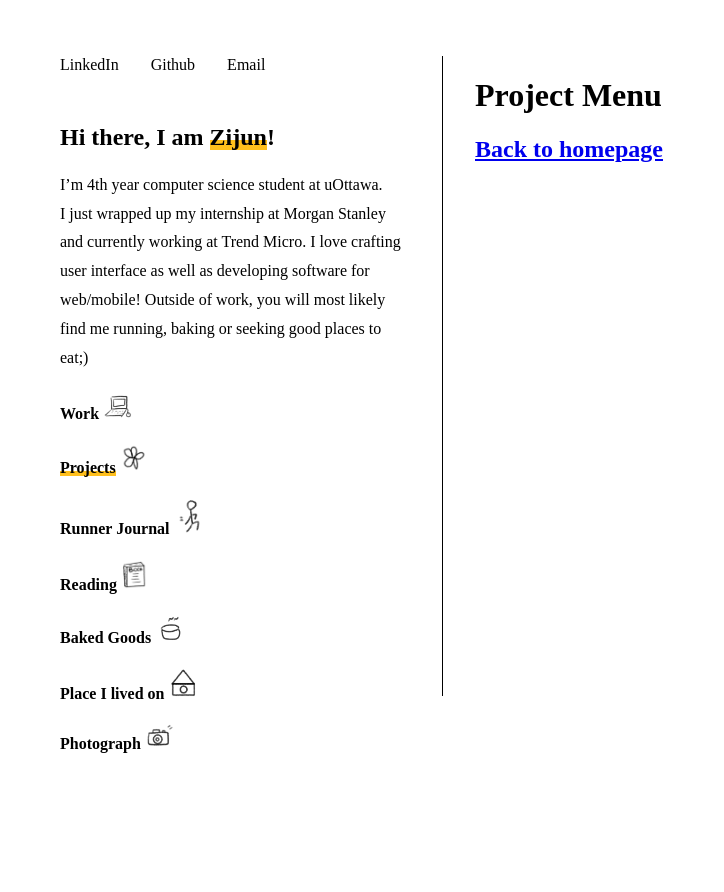
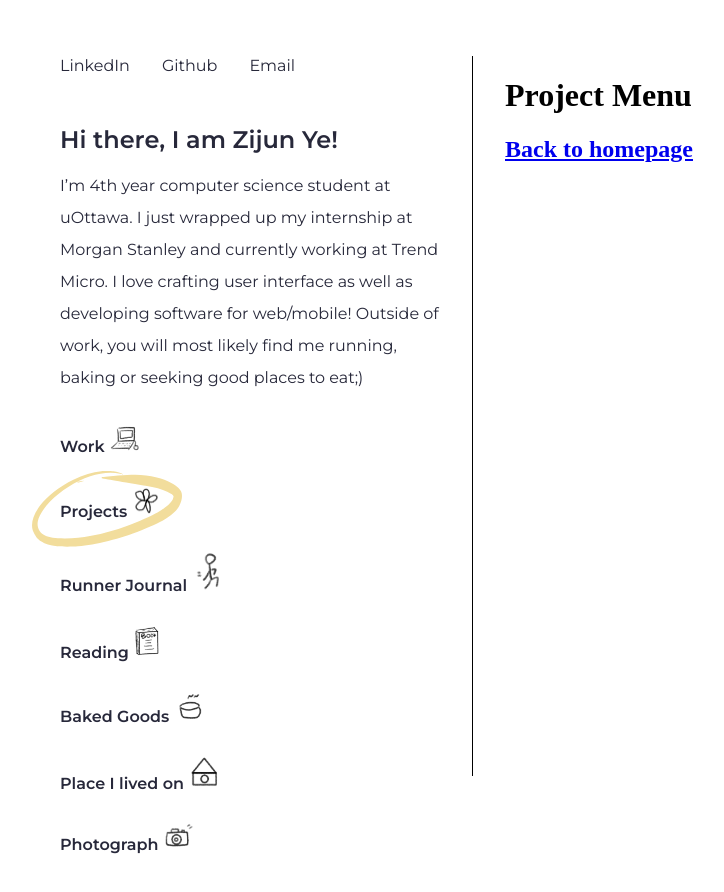
Before and after one commit to ZijunYe/jun-portfolio, a Next.js app in the folder nextjs-blog/: page /projects/menu in a window 1280 px wide. Shown: the top 892 px of the page, without its empty margins (28-752 px from the left). Built offline with nearby package versions, Linux system fonts and the light colour scheme.

Commit message:
add marker drawing graphic to nav

```diff
--- a/nextjs-blog/pages/bake/menu.js
+++ b/nextjs-blog/pages/bake/menu.js
@@ -4,7 +4,6 @@ import Layout from '../components/layout';
 export default function Menu(){
     return(
         <Layout>
-
             <h2>Coming soon!</h2>
             <h3>
                 <Link href="/">Back to homepage</Link>
--- a/nextjs-blog/pages/components/layout.module.css
+++ b/nextjs-blog/pages/components/layout.module.css
@@ -8,7 +8,7 @@
 
   .vertical{
     border-left:1px solid black;
-    height:80vh;
+    height:90vh;
     overflow-y:auto;
 
   }
@@ -31,6 +31,7 @@
       height:0;
       width: 80vh;
       overflow-x:auto;
+      margin-top: 80px;
       /* margin-right: 2em; */
     }
 
--- a/nextjs-blog/pages/components/navBar.js
+++ b/nextjs-blog/pages/components/navBar.js
@@ -1,7 +1,10 @@
+import Head from 'next/head';
 import { useState } from 'react';
 import styles from './navbar.module.css';
 import Link from 'next/link';
 import { usePathname } from 'next/navigation';
+// import underlineSVG from '../../public/graphic/LineMarker.svg';
+// import i from '/graphic/LineMarker.svg';
 
 export default function NavBar(){
     const pathname = usePathname();
@@ -14,13 +17,24 @@ export default function NavBar(){
     };
 
     return <div className={styles.intro}>
+
+       <Head>
+        <title>Zijun Portfolio</title>
+        <link rel="icon" href="/ZijunYe.ico" />
+      </Head>
         <div className={styles.contact}>
         <a className="link" href="https://www.linkedin.com/in/zijunye/">LinkedIn</a>
         <a className="link" href="https://github.com/ZijunYe">Github</a>
         <a className="link" href="mailto:zye072@uottawa.ca">Email</a>
         </div>
-      <h2>Hi there, I am <span className={styles.deco}>Zijun</span>!</h2>
-      <p> I’m 4th year computer science student at uOttawa. <br/>
+
+        <div className={styles.title}>
+            <h2>Hi there, I am Zijun Ye!</h2>
+            {/* <img src= "/graphic/LineMarker.svg" alt="Underline" className={styles.underline}/>  */}
+
+        </div>
+
+      <p> I’m 4th year computer science student at uOttawa.
       I just wrapped up my internship at Morgan Stanley and currently working at Trend Micro.
       I love crafting user interface as well as developing software for web/mobile!
       Outside of work, you will most likely find me running, baking or seeking good places to eat;)
@@ -29,55 +43,79 @@ export default function NavBar(){
         work / Reading / Running Journal / Projects / Baked Goods / Place I lived on / photograph
       */}
 
+      <div className={styles.nav}>
         <h4 className={styles.item}>
-        <Link className={name === 'work' ? `${styles.links} ${styles.selectedLink}` : styles.links} href="/work/menu" onClick={() => handleLinkClick('work')}>
-          Work
-        </Link>
+              <Link className={styles.links} href="/work/menu">Work</Link>
               <img src="/work-icon.png" alt="Work Icon" />
             </h4>
+            {name=='work' && <img src= "/graphic/OvalMarker.svg" alt="circle" className={styles.circle1}/>}
+      </div>
 
+
+      <div className={styles.nav}>
         <h4 className={styles.item}>
-        <Link className={name === 'projects' ? `${styles.links} ${styles.selectedLink}` : styles.links} href="/projects/menu" onClick={() => handleLinkClick('projects')}>
+          <Link className={styles.links}  href="/projects/menu">
             Projects
           </Link>
           <img src="/project-icon.png"></img>
         </h4>
+        {name === 'projects' && <img src= "/graphic/OvalMarker.svg" alt="circle" className={styles.circle2}/>}
+      </div>
 
+      <div className={styles.nav}>
         <h4 className={styles.item}>
-        <Link className={name === 'running' ? `${styles.links} ${styles.selectedLink}` : styles.links} href="/running/journal" onClick={() => handleLinkClick('run')}>
+          <Link className={styles.links} href="/running/journal">
             Runner Journal
           </Link>
           <img src="/running-icon.png"></img>
         </h4>
+        {name === 'running' && <img src= "/graphic/OvalMarker.svg" alt="circle" className={styles.circle3}/>}
+      </div>
 
 
+      <div className={styles.nav}>
         <h4 className={styles.item}>
-        <Link className={name === 'reading' ? `${styles.links} ${styles.selectedLink}` : styles.links} href="/reading/book" onClick={() => handleLinkClick('read')}>
+          <Link className={styles.links} href="/reading/book" >
             Reading
           </Link>
           <img src="/reading-icon.png"></img>
         </h4>
+        {name === 'reading' && <img src= "/graphic/OvalMarker.svg" alt="circle" className={styles.circle4}/>}
+      </div>
 
+
+      <div className={styles.nav}>
         <h4 className={styles.item}>
-        <Link className={name === 'bake' ? `${styles.links} ${styles.selectedLink}` : styles.links} href="/bake/menu" onClick={() => handleLinkClick('bake')}>
+          <Link className={styles.links} href="/bake/menu">
             Baked Goods
           </Link>
           <img src="/baking-icon.png"></img>
         </h4>
+        {name === 'bake' && <img src= "/graphic/OvalMarker.svg" alt="circle" className={styles.circle5}/>}
 
+      </div>
+
+      <div className={styles.nav}>
         <h4 className={styles.item}>
-        <Link className={name === 'place' ? `${styles.links} ${styles.selectedLink}` : styles.links} href="/place/menu" onClick={() => handleLinkClick('place')}>
+          <Link className={styles.links} href="/place/menu">
             Place I lived on
           </Link>
           <img src="/place-icon.png"></img>
         </h4>
+        {name === 'place' && <img src= "/graphic/OvalMarker.svg" alt="circle" className={styles.circle6}/>}
+      </div>
 
+
+      <div className={styles.nav}>
         <h4 className={styles.item}>
-        <Link className={name === 'photo' ? `${styles.links} ${styles.selectedLink}` : styles.links} href="/photo/menu" onClick={() => handleLinkClick('photo')}>
+          <Link className={styles.links} href="/photo/menu">
             Photograph
           </Link>
         <img src="/camera-icon.png"></img>
         </h4>
+        {name==='photo' && <img src= "/graphic/OvalMarker.svg" alt="circle" className={styles.circle7}/>}
+      </div>
+
 
 
 
@@ -89,4 +127,5 @@ export default function NavBar(){
       <h4 className={styles.links}><Link href="/place/first-job">Place I lived on</Link><img src="/place-icon.png"></img></h4>
       <h4 className={styles.links}><Link href="/photographk/first-job">Photograph</Link><img src="/camera-icon.png"></img></h4> */}
   </div>
+
 }
--- a/nextjs-blog/pages/components/navbar.module.css
+++ b/nextjs-blog/pages/components/navbar.module.css
@@ -1,3 +1,6 @@
+@import url('https://fonts.googleapis.com/css2?family=Montserrat:ital,wght@0,100;0,200;0,300;0,400;0,500;0,600;0,800;1,100;1,200;1,300;1,400;1,500;1,600&display=swap');
+
+
 .contact{
     display: flex;
     padding-bottom: 30px;
@@ -6,7 +9,10 @@
   .contact a{
     margin-right: 2em;
     text-decoration:none;
-    color:#000;
+    color:#27283A;
+    font-family: 'Montserrat', sans-serif;
+    font-weight: 400;
+
   }
 
   .contact a:hover{
@@ -15,20 +21,19 @@
 
   .intro{
     display:block;
-    max-width: 350px;
+    max-width: 380px;
     padding: 0em 2em 0em 2em;
   }
 
-  .deco{
-    /* text-decoration: underline;
-    text-decoration-color: #FFBF1C; */
-    text-decoration-thickness: 5px;
-    background: linear-gradient(180deg, rgba(255,255,255,0) 0%, rgba(255,255,255,0) 60%, rgba(255, 191, 28, 1) 40%, rgba(255, 191, 28, 1) 100%);
+  .item{
+    margin-top: 15px;
+    margin-bottom: 15px;
   }
+
 
   .links a{
     text-decoration:none;
-    color:#000;
+    color:#27283A;
   }
 
   .links a:hover{
@@ -36,14 +41,17 @@
   }
 
  .intro p{
-    line-height: 1.8;
+    line-height: 2;
+    font-family: 'Montserrat', sans-serif;
   }
 
   .links{
     text-decoration: none;
-    color:#000;
+    color:#27283A;
     margin:0px;
     margin-top: 15px;
+    font-family: 'Montserrat', sans-serif;
+    font-weight: 600;
   }
 
 
@@ -56,3 +64,74 @@
     width: 8%;
     margin-left:5px;
   }
+
+  .intro h2{
+    color:#27283A;
+  }
+
+  .intro p{
+    color:#27283A;
+  }
+
+  .text-with-underline {
+    display: flex;
+    flex-direction: column;
+    align-items: center;
+  }
+
+  /* .text-with-underline h2 {
+    margin-bottom: 0px;
+  } */
+
+  .underline {
+    width: 100px; /* Adjust the width as needed */
+    margin-left: 150px;
+    position: absolute;
+  }
+
+  .title h2{
+    margin-bottom: 0px;
+    font-family: 'Montserrat', sans-serif;
+    font-weight: 600;
+  }
+
+  .nav{
+    display:flex;
+    flex-direction: column;
+    align-items: center;
+  }
+
+  .circle1, .circle2, .circle3, .circle4, .circle5, .circle6, .circle7{
+    position: absolute;
+    width: 150px;
+    left: 60px;
+  }
+
+
+  .circle3{
+    width:280px;
+    height:100px;
+    left:30px;
+  }
+
+  .circle4{
+    padding-top: 5px;
+  }
+
+  .circle5{
+    width:180px;
+    height:100px;
+    left:70px;
+  }
+
+  .circle6{
+    width:300px;
+    height:100px;
+    left:6px;
+  }
+
+  .circle7{
+    width:180px;
+    height:100px;
+    left:60px;
+  }
--- a/nextjs-blog/pages/index.js
+++ b/nextjs-blog/pages/index.js
@@ -7,10 +7,6 @@ export default function Home() {
   return (
 
     <div className={styles.container}>
-      <Head>
-        <title>Zijun Portfolio</title>
-        <link rel="icon" href="/ZijunYe.ico" />
-      </Head>
 
       {/* <div className={styles.intro}> */}
         {/* <div className={styles.contact}>
--- a/nextjs-blog/styles/Home.module.css
+++ b/nextjs-blog/styles/Home.module.css
@@ -25,7 +25,7 @@
 
 .intro{
   display:block;
-  max-width: 350px;
+  max-width: 400px;
 }
 
 .deco{
```
Also changed, not shown: nextjs-blog/public/graphic/LineMarker.svg (added), nextjs-blog/public/graphic/OvalMarker.svg (added). Lines whose indentation alone changed are shown as unchanged.
